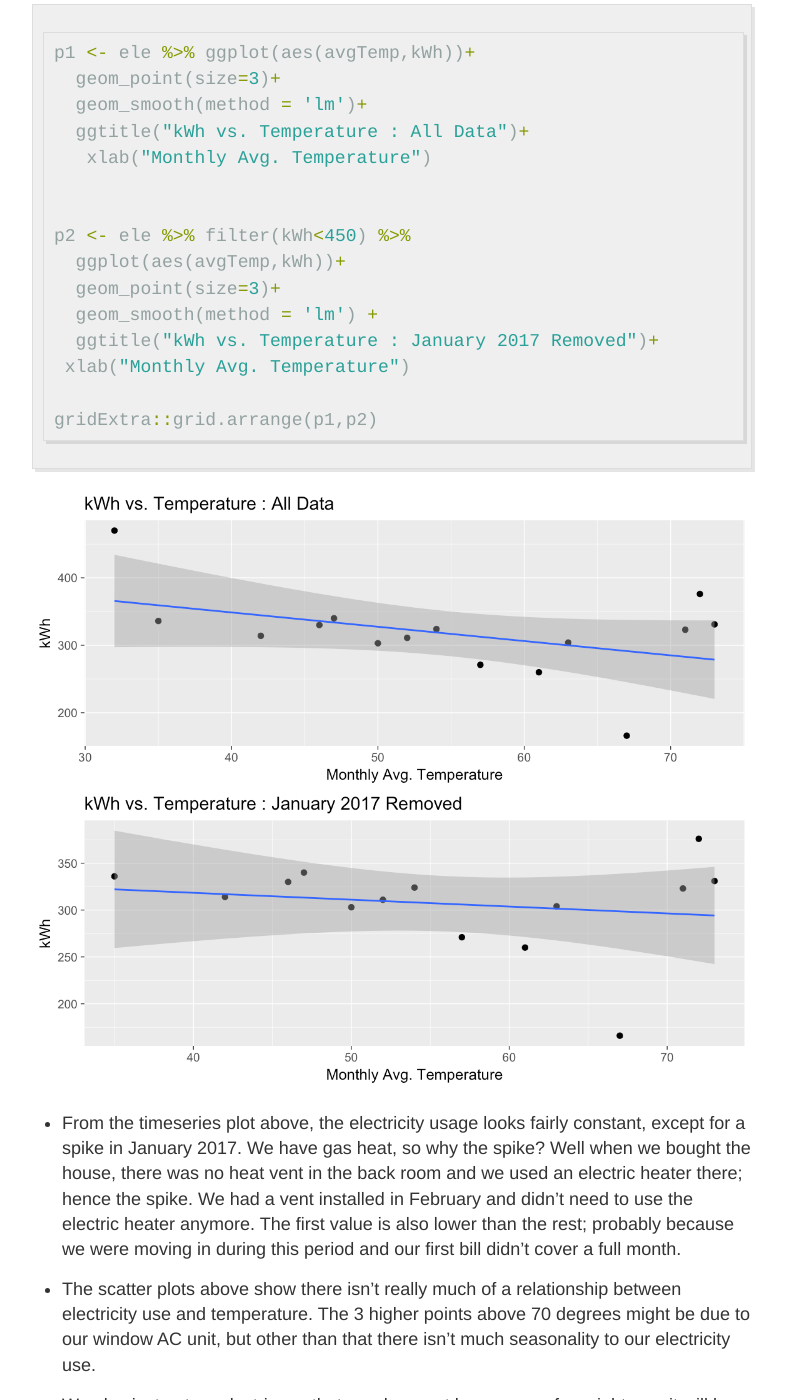
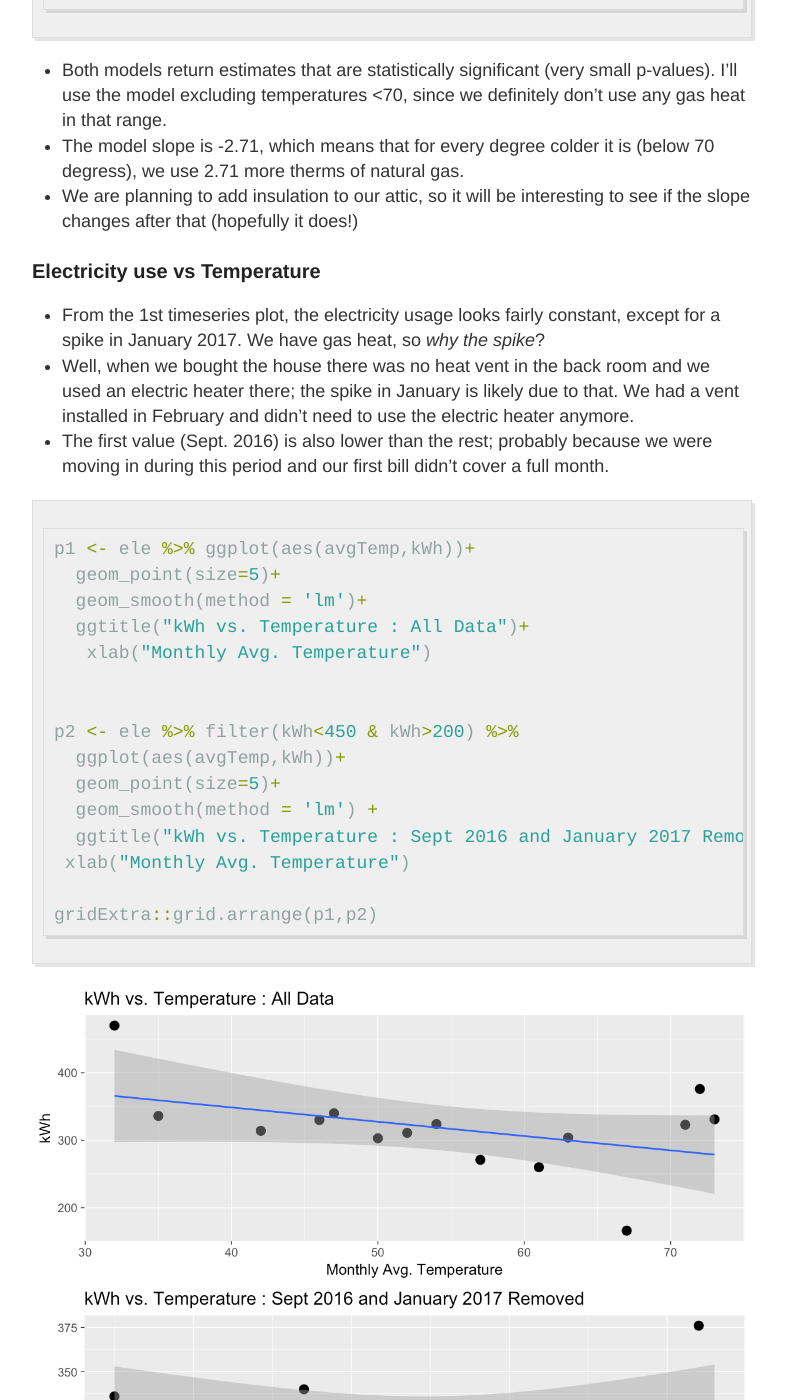
Before and after one commit to andypicke/andypicke.github.io, a Jekyll site: the page built from _posts/2017-12-11-energy_use.md, in a window 1280 px wide and 1400 px high, scrolled down 5700 px. Shown: the whole window, without its empty margins (248-1034 px from the left). Built offline with Jekyll 4.4.1, drawn with Linux system fonts in a browser that asks for light colours; comment, search, counter and statistics services are not loaded; some of the changed text lies outside the part shown.

Commit message:
update blog post and figures

````diff
--- a/_posts/2017-12-11-energy_use.md
+++ b/_posts/2017-12-11-energy_use.md
@@ -4,11 +4,19 @@ title: 'Winter Is Coming (with higher energy bills)'
 ---
 
 
+
+# Introduction
+
 Winter is coming, but for us that means higher energy bills, not [whitewalkers](http://gameofthrones.wikia.com/wiki/White_Walkers) :) . We've had a few unseasonably warm days and not much snow yet, but it's definitely colder and we are now using our heat almost every night. I thought it would be fun to explore our energy usage data in R.
 
 
 # Data
-[Xcel energy](https://www.xcelenergy.com/) lets you download your usage data as a csv file. However it is not in a format that is easy to read in to R; it's probably possible to write code to read in the sections you want, but it really just wasn't worth it for an analysis I might do once a year. So I just copied the data I needed into a new clean spreadsheet.
+[Xcel energy](https://www.xcelenergy.com/) lets you download your monthly usage data as a csv file. However it is not in a format that is easy to read in to R; it's probably possible to write code to read in the sections you want, but it really just wasn't worth it for an analysis I might do once a year. So I just copied the data I wanted (date, energy use, and temperature) into a new clean spreadsheet.
+
+Then I read the csv files into R and clean them up:
+* Rename columns
+* Convert Date to a date variable
+* remove degree signs from temperatures using gsub
 
 
 
@@ -20,7 +28,7 @@ suppressPackageStartupMessages(library(dplyr))
 suppressPackageStartupMessages(library(lubridate))
 ```
 
-## Gas data
+### Gas data
 
 ```r
 # load gas data
@@ -44,7 +52,7 @@ head(gas)
 
 
 
-## Electric Data
+### Electric Data
 
 ```r
 ele <- read.csv('data/xcel_elec.csv',stringsAsFactors = FALSE)
@@ -71,7 +79,9 @@ head(ele)
 
 # Analysis
 
-## Timeseries of temperature, gas use, and electricity use
+
+### Timeseries
+First i'll look at timeseries of temperature, gas use, and electricity use
 
 ```r
 p1 <- gas %>% ggplot(aes(Date,avgTemp))+
@@ -95,8 +105,9 @@ gridExtra::grid.arrange(p1,p2,p3)
 ![](/images/energy_use/unnamed-chunk-5-1.png)<!-- -->
 
 
-## Gas use vs temperature
-* A scatter plot shows there is a very strong correlation between gas use and temperature
+### Energy use vs temperature
+* A scatter plot is good for showing the relationship between energy use and temperature.
+* There is a very strong correlation between gas use and temperature
 * This makes sense because we have gas heat, and the only other gas appliance we have is the water heater.
 * You can see there is sort of a 'break' in the relationship for temperatures above 70 deg. We never use our heat if it's hotter than 70 deg, so gas usage shouldn't depend on temperature above 70 deg.
 
@@ -104,14 +115,14 @@ gridExtra::grid.arrange(p1,p2,p3)
 
 ```r
 p1 <- gas %>% ggplot(aes(avgTemp,therms))+
-  geom_point(size=3)+
+  geom_point(size=5)+
   geom_smooth(method='lm')+
   ggtitle("Gas Usage vs Temperature ; All Data")+
    xlab("Monthly Avg. Temperature")
 
 p2 <- gas %>% filter(avgTemp<70) %>%
   ggplot(aes(avgTemp,therms))+
-  geom_point(size=3)+
+  geom_point(size=5)+
   geom_smooth(method='lm')+
   ggtitle("Gas Usage vs Temperature ; Only Temp <70")+
    xlab("Monthly Avg. Temperature")
@@ -139,7 +150,7 @@ broom::tidy(model1)
 ## 2     avgTemp  -2.363515 0.1492451 -15.83647 7.055392e-10
 ```
 
-### Model w/ Only Temperature<70
+#### Model w/ Only Temperature<70
 
 ```r
 model2 <- lm(therms~avgTemp,data=gas %>% filter(avgTemp<70))
@@ -152,26 +163,34 @@ broom::tidy(model2)
 ## 2     avgTemp  -2.705768 0.1665392 -16.24703 1.619307e-08
 ```
 
+* Both models return estimates that are statistically significant (very small p-values). I'll use the model excluding temperatures <70, since we definitely don't use any gas heat in that range.
 * The model slope is -2.71, which means that for every degree colder it is (below 70 degress), we use 2.71 more therms of natural gas.
 * We are planning to add insulation to our attic, so it will be interesting to see if the slope changes after that (hopefully it does!)
 
 
 
-## Plot electricity use vs Temperature
+
+
+### Electricity use vs Temperature
+
+* From the 1st timeseries plot, the electricity usage looks fairly constant, except for a spike in January 2017. We have gas heat, so *why the spike*?
+* Well, when we bought the house there was no heat vent in the back room and we used an electric heater there; the spike in January is likely due to that. We had a vent installed in February and didn't need to use the electric heater anymore.
+* The first value (Sept. 2016) is also lower than the rest; probably because we were moving in during this period and our first bill didn't cover a full month.
+
 
 ```r
 p1 <- ele %>% ggplot(aes(avgTemp,kWh))+
-  geom_point(size=3)+
+  geom_point(size=5)+
   geom_smooth(method = 'lm')+
   ggtitle("kWh vs. Temperature : All Data")+
    xlab("Monthly Avg. Temperature")
 
 
-p2 <- ele %>% filter(kWh<450) %>%
+p2 <- ele %>% filter(kWh<450 & kWh>200) %>%
   ggplot(aes(avgTemp,kWh))+
-  geom_point(size=3)+
+  geom_point(size=5)+
   geom_smooth(method = 'lm') +
-  ggtitle("kWh vs. Temperature : January 2017 Removed")+
+  ggtitle("kWh vs. Temperature : Sept 2016 and January 2017 Removed")+
  xlab("Monthly Avg. Temperature")
 
 gridExtra::grid.arrange(p1,p2)
@@ -179,12 +198,26 @@ gridExtra::grid.arrange(p1,p2)
 
 ![](/images/energy_use/unnamed-chunk-9-1.png)<!-- -->
 
+### Linear Regression vs. temperature
+A linear regression of electricty use vs temperature shows no significant relationship (the slope pvalue is 0.5).
 
-* From the timeseries plot above, the electricity usage looks fairly constant, except for a spike in January 2017. We have gas heat, so why the spike? Well when we bought the house, there was no heat vent in the back room and we used an electric heater there; hence the spike. We had a vent installed in February and didn't need to use the electric heater anymore. The first value is also lower than the rest; probably because we were moving in during this period and our first bill didn't cover a full month.
+```r
+model_ele <- lm(kWh~avgTemp,data = ele %>% filter(kWh<450 & kWh>200) )
+broom::tidy(model_ele)
+```
+
+```
+##          term    estimate std.error statistic      p.value
+## 1 (Intercept) 309.0315384  42.46164 7.2778985 1.586776e-05
+## 2     avgTemp   0.1460443   0.74769 0.1953273 8.486979e-01
+```
+
+
+
 
 * The scatter plots above show there isn't really much of a relationship between electricity use and temperature. The 3 higher points above 70 degrees might be due to our window AC unit, but other than that there isn't much seasonality to our electricity use.
 
 * We also just got an electric car that we charge at home every few nights, so it will be interesting to see how that changes our electricity usage.
 
 
-Try it out with your energy data and let me know what you find!
+## Try it out with your energy data and let me know what you find!
````
Also changed, not shown: other parts of _posts/2017-12-11-energy_use.md (+2 -2 lines), images/energy_use/unnamed-chunk-6-1.png, images/energy_use/unnamed-chunk-9-1.png.
